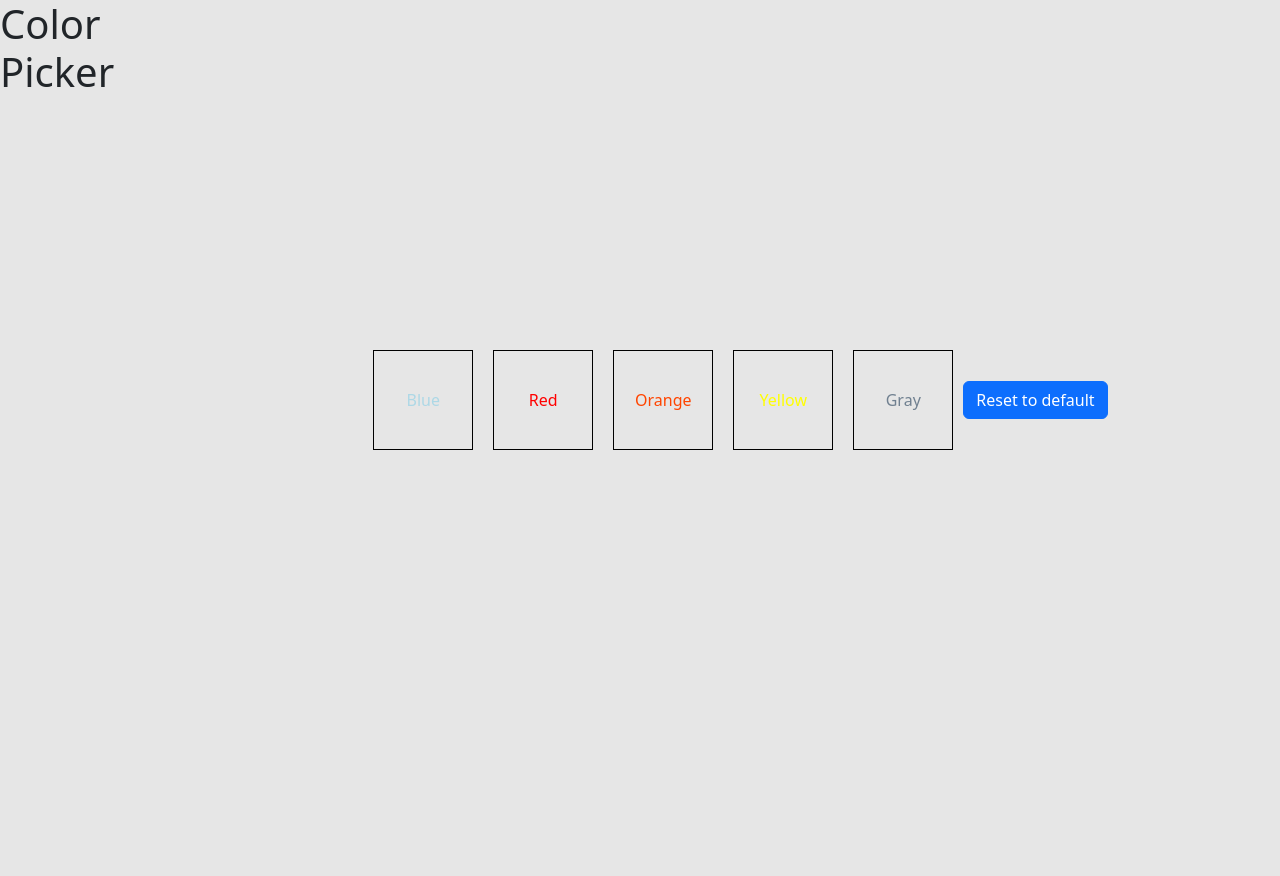
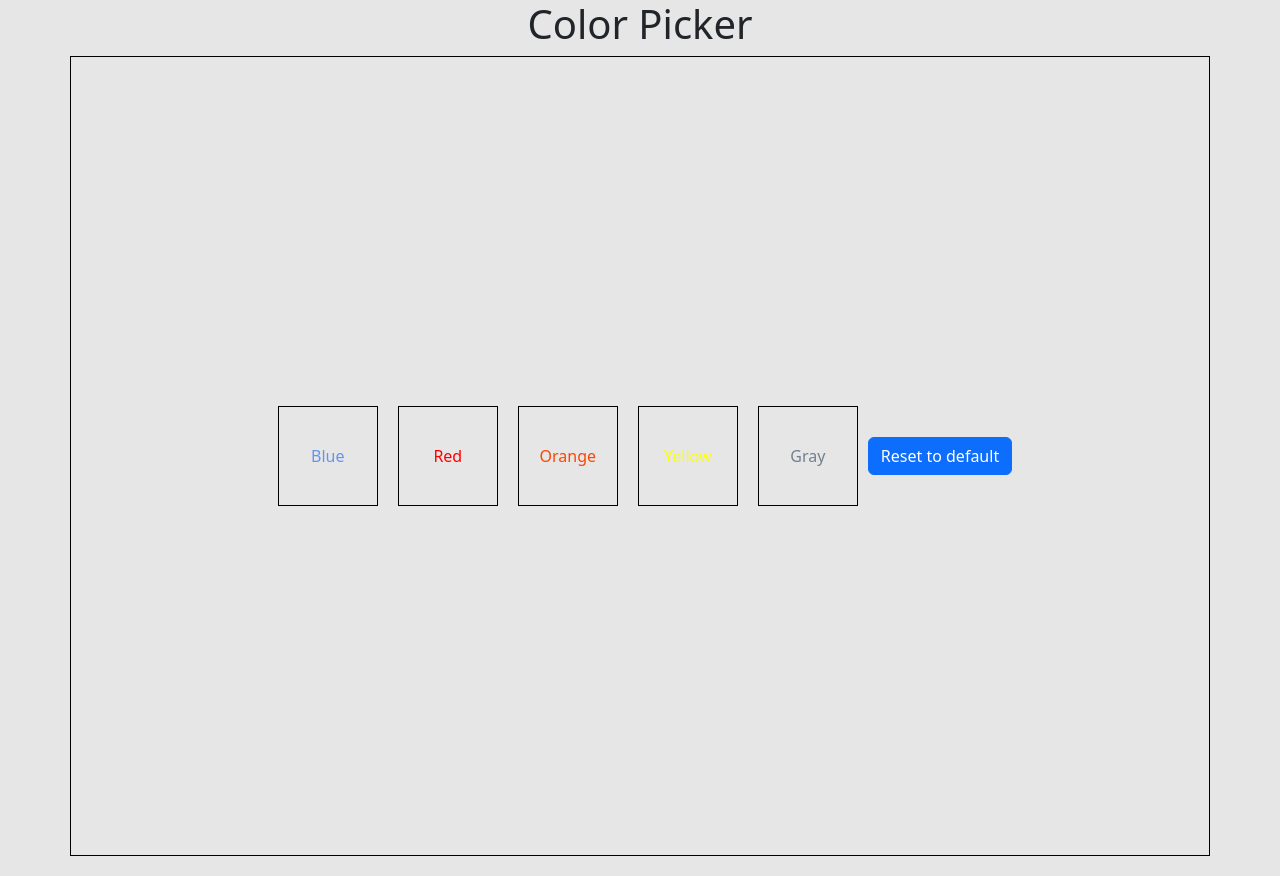
Before and after one commit to anshuraj0904/backgroundcolorchanger, a plain HTML site: page index.html in a window 1280 px wide. Before the commit the page ends 800 px from the top, so only its background shows below. Drawn offline with nearby package versions, Linux system fonts and the light colour scheme.

Commit message:
Complete

```diff
--- a/index.html
+++ b/index.html
@@ -3,16 +3,16 @@
 <head>
     <meta charset="UTF-8">
     <meta name="viewport" content="width=device-width, initial-scale=1.0">
-    <title>Document</title>
+    <title>Color Picker</title>
     <link href="https://cdn.jsdelivr.net/npm/bootstrap@5.3.3/dist/css/bootstrap.min.css" rel="stylesheet" integrity="sha384-QWTKZyjpPEjISv5WaRU9OFeRpok6YctnYmDr5pNlyT2bRjXh0JMhjY6hW+ALEwIH" crossorigin="anonymous">
     <script src="https://cdn.jsdelivr.net/npm/bootstrap@5.3.3/dist/js/bootstrap.bundle.min.js" integrity="sha384-YvpcrYf0tY3lHB60NNkmXc5s9fDVZLESaAA55NDzOxhy9GkcIdslK1eN7N6jIeHz" crossorigin="anonymous"></script>
     <link rel="stylesheet" href="style.css">
 </head>
 <body>
-    <h1>Color Picker</h1>
+    <h1 style="text-align: center;">Color Picker</h1>
     <div class="container">
         <!-- We are to create simple boxes which will simply be a coloe box, upon clicking which, the color of the background will change to the same. -->
-         <div class="row" id="lightblue" style="color: lightblue;">Blue</div>
+         <div class="row" id="cornflowerblue" style="color: cornflowerblue;">Blue</div>
          <div class="row" id="red" style="color: red;">Red</div>
          <div class="row" id="orangered" style="color: orangered;">Orange</div>
          <div class="row" id="yellow" style="color: yellow;">Yellow</div>
--- a/style.css
+++ b/style.css
@@ -5,10 +5,9 @@
 }
 
 body{
-    display: flex;
+    /* display: flex; */
     /* justify-content: center; */
 
-    height: 100vh;
     /* align-items: center; */
     background-color: rgb(230,230,230);
 }
@@ -16,8 +15,11 @@ body{
 .container{
     display: flex;
     flex-direction: row;
+    height: 100vh;
     justify-content: center;
     align-items: center;
+    border: 1px solid black;
+    margin-bottom: 20px;
 }
 
 .row{
```
